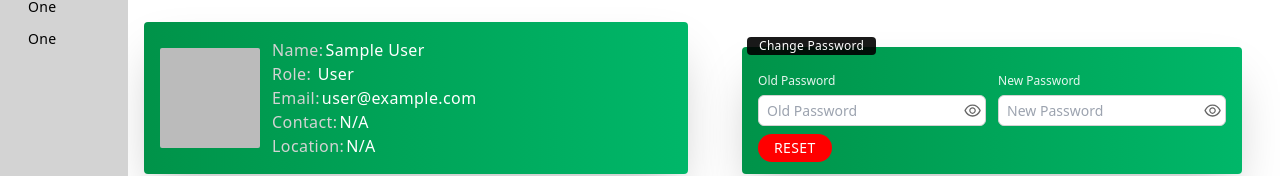
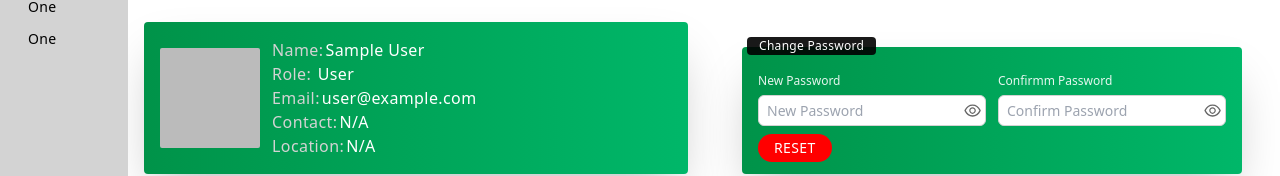
Before and after one commit to samsuzzaman1998/1.Restaurant-Website-Frontend, a React (Create React App) app: page /dashboard/profile in a window 1280 px wide. Shown: the part 189-365 px from the top of the page. Built offline with nearby package versions, Linux system fonts and the light colour scheme; no server answers; sample sign-in values are in the browser's storage.

Commit message:
add change password functionality

```diff
--- a/src/components/nonShared/DashboardPageCom/ChangePassword.js
+++ b/src/components/nonShared/DashboardPageCom/ChangePassword.js
@@ -1,4 +1,4 @@
-import React, { useState } from "react";
+import React, { useContext, useState } from "react";
 import {
     AiOutlineEye,
     AiOutlineEyeInvisible,
@@ -8,8 +8,13 @@ import { FaFacebook } from "react-icons/fa";
 import { Link } from "react-router-dom";
 import { useForm } from "react-hook-form";
 import { toast } from "react-toastify";
+import axios from "axios";
+import { userContext } from "../../../Utils/Context/userContext";
 
 const ChangePassword = ({ currentUser }) => {
+    const { email } = currentUser;
+    const { userLogout } = useContext(userContext); // custom user
+
     const [showPassword, setShowPassword] = useState(false);
     const {
         register,
@@ -17,11 +22,31 @@ const ChangePassword = ({ currentUser }) => {
         formState: { errors },
     } = useForm();
 
-    const onSubmit = (data) => {
-        const { email, password } = data;
-
-        console.log(data);
-        //{email: 'demo@gmail.com', password: 'asdghjkvA@1'}
+    const onSubmit = async (data) => {
+        const { newPassword, confirmPassword } = data;
+        // {oldPassword: 'Aa@12345', newPassword: 'Aa@12345'}
+        if (newPassword !== confirmPassword) {
+            toast.warn("Password not matched");
+        } else {
+            try {
+                const token = localStorage.getItem("access-token");
+                const config = {
+                    headers: { authorization: `Bearer ${token}` },
+                };
+                const response = await axios.put(
+                    "http://localhost:3001/api/v1/user/change-password",
+                    { newPassword },
+                    config
+                );
+                if (response?.data.status) {
+                    toast.success("Password changed Successfully");
+                    userLogout();
+                }
+            } catch (err) {
+                console.log(err);
+                toast.warn("something went wrong");
+            }
+        }
     };
     return (
         <section className=" w-full max-w-[500px] mx-auto">
@@ -32,23 +57,23 @@ const ChangePassword = ({ currentUser }) => {
 
                 <form className="" onSubmit={handleSubmit(onSubmit)}>
                     <div className="flex flex-col xl:flex-row justify-between gap-x-3 items-center">
-                        {/* old password */}
+                        {/* new password */}
                         <div className="w-full max-w-md mx-auto mt-4">
                             <label
-                                htmlFor="oldPassword"
+                                htmlFor="newPassword"
                                 className="capitalize text-xs  text-white opacity-90"
                             >
-                                old password
+                                new password
                             </label>
 
                             <div className="relative">
                                 <input
                                     type={showPassword ? "text" : "password"}
-                                    placeholder="Old Password"
-                                    id="oldPassword"
+                                    placeholder="New Password"
+                                    id="newPassword"
                                     className="w-full px-2 py-1 text-green-500 border border-gray rounded-md outline-none focus:border-green-100 transition-all duration-200 sm:text-[14px] text-[11px] mt-1 "
-                                    {...register("oldPassword", {
-                                        required: "enter old password",
+                                    {...register("newPassword", {
+                                        required: "enter new password",
                                         minLength: {
                                             value: 8,
                                             message: "enter valid password",
@@ -73,29 +98,29 @@ const ChangePassword = ({ currentUser }) => {
                                     />
                                 )}
                             </div>
-                            {errors.oldPassword && (
+                            {errors.newPassword && (
                                 <p className="text-xs mt-[2px] text-white opacity-90 tracking-wide capitalize">
-                                    {errors.oldPassword?.message}
+                                    {errors.newPassword?.message}
                                 </p>
                             )}
                         </div>
-                        {/* new password */}
+                        {/* confirm password */}
                         <div className="w-full max-w-md mx-auto mt-4">
                             <label
-                                htmlFor="newPassword"
+                                htmlFor="confirmPassword"
                                 className="capitalize text-xs  text-white opacity-90"
                             >
-                                new password
+                                confirmm password
                             </label>
 
                             <div className="relative">
                                 <input
                                     type={showPassword ? "text" : "password"}
-                                    placeholder="New Password"
-                                    id="newPassword"
+                                    placeholder="Confirm Password"
+                                    id="confirmPassword"
                                     className="w-full px-2 py-1 text-green-500 border border-gray rounded-md outline-none focus:border-green-100 transition-all duration-200 text-[11px] sm:text-[14px] mt-1 "
-                                    {...register("newPassword", {
-                                        required: "enter a new password",
+                                    {...register("confirmPassword", {
+                                        required: "enter confirm password",
                                         minLength: {
                                             value: 8,
                                             message:
@@ -126,9 +151,9 @@ const ChangePassword = ({ currentUser }) => {
                                     />
                                 )}
                             </div>
-                            {errors.newPassword && (
+                            {errors.confirmPassword && (
                                 <p className="text-xs mt-[2px] text-white opacity-90 tracking-wide capitalize">
-                                    {errors.newPassword?.message}
+                                    {errors.confirmPassword?.message}
                                 </p>
                             )}
                         </div>
--- a/src/components/nonShared/DashboardPageCom/UpdateProfileCard.js
+++ b/src/components/nonShared/DashboardPageCom/UpdateProfileCard.js
@@ -9,7 +9,6 @@ import { Link } from "react-router-dom";
 import { useForm } from "react-hook-form";
 import { toast } from "react-toastify";
 import profile from "../../../assets/M1.png";
-import { async } from "@firebase/util";
 import axios from "axios";
 
 const UpdateProfileCard = ({ currentUser }) => {
--- a/src/pages/LoginPage.js
+++ b/src/pages/LoginPage.js
@@ -69,7 +69,7 @@ const LoginPage = () => {
 
     if (userError || gError) {
         err = userError?.message || gError?.message;
-        toast.err(err);
+        toast.warn(err);
     }
 
     return (
```
